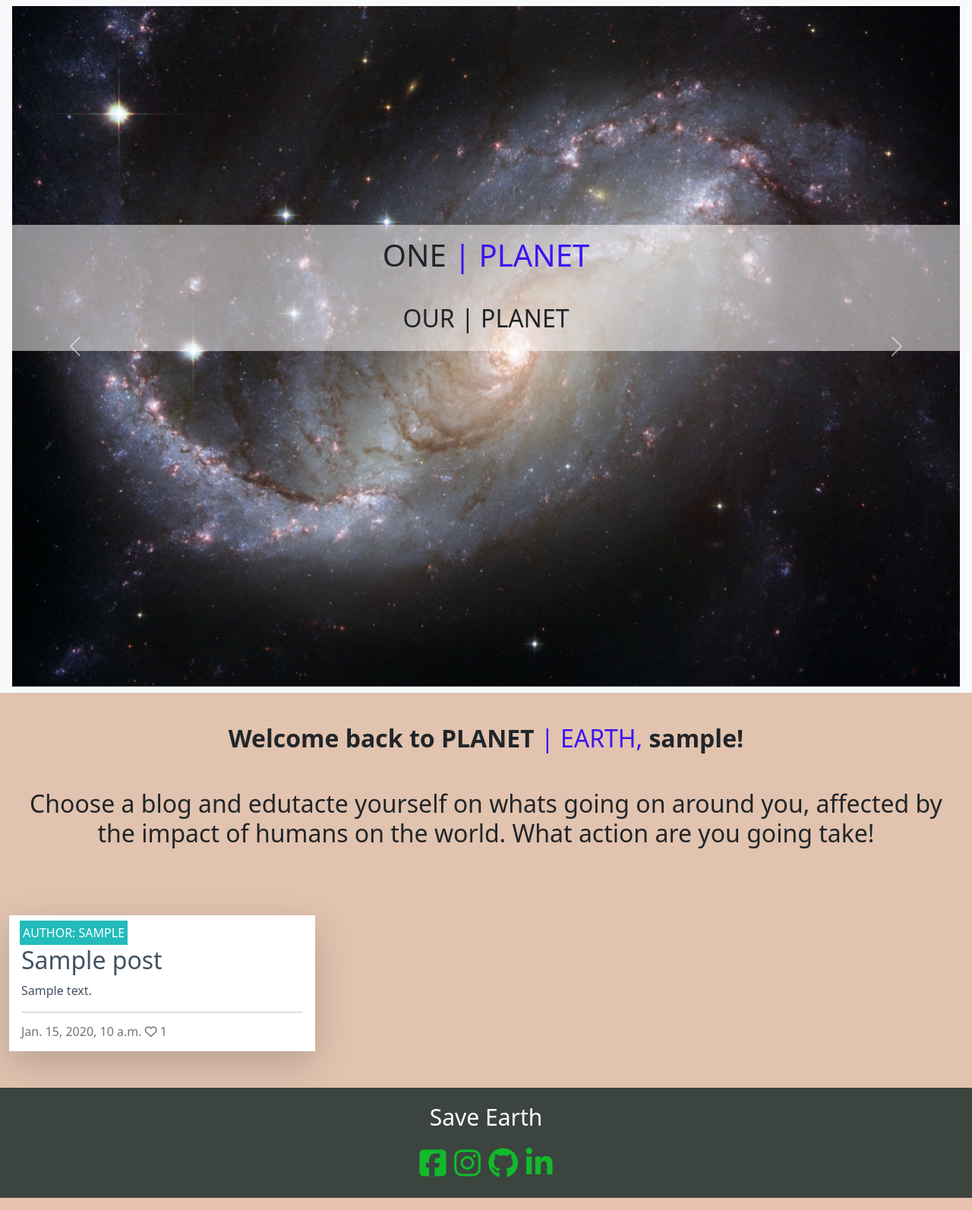
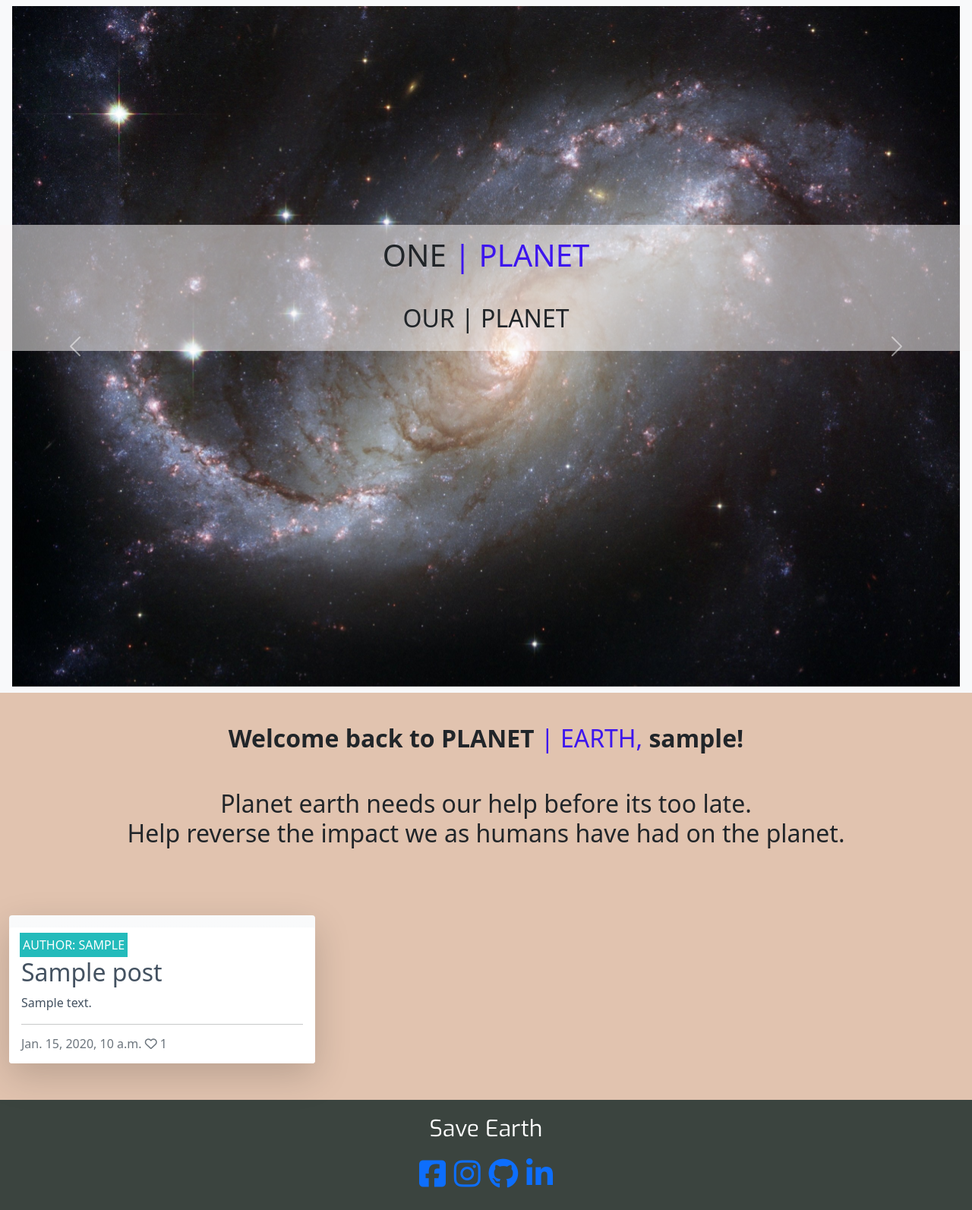
Before and after one commit to Lee-moran/Planet_Earth, a Django app: page / in a window 1280 px wide. Shown: the part 64-1657 px from the top of the page at 76% size. Run offline with Django 3.2, Linux system fonts and the light colour scheme; a user stored in the database is signed in; tables that the repository leaves empty hold one stand-in row (values such as "Sample post"); some libraries are stand-ins or nearby versions.

Commit message:
more styling

```diff
--- a/static/css/style.css
+++ b/static/css/style.css
@@ -1,3 +1,5 @@
+@import url('https://fonts.googleapis.com/css2?family=Exo:ital,wght@0,400;0,700;1,300&family=Roboto:ital,wght@0,400;0,700;1,300&family=Ubuntu:wght@300&display=swap');
+
 body {
     background-color: #100f0f;
 }
@@ -87,6 +89,7 @@ body {
     transform: skew(15deg);
     z-index: 100;
 }
+
 
 .post-link {
     text-decoration: none;
@@ -183,18 +186,27 @@ body {
 /*
 footer
 */
-
 .footer {
     font-size: 30px;
+    font-family: 'Exo';
 }
-.footer a {
-    color: rgb(18, 186, 43);
+
+.footer-for-lg {
+    display: none;
 }
+
+.footer-container {
+    display: flex;
+    flex-direction: column-reverse;
+    align-items: center;
+}
+
 .social-links {
-    margin: 0;
     text-align: center;
     font-size: 40px;
 }
+
+
 .dark-bg {
     background-color: #3b443f;
 }
--- a/templates/base.html
+++ b/templates/base.html
@@ -109,9 +109,9 @@
     <footer class="footer mt-auto py-3 dark-bg">
         <p class="m-0 text-center text-white">Save Earth</p>
         <p class="m-0 text-center text-white mt-2 social-links">
-            <a href="https://www.facebook.com" target="_blank"><i class="fab fa-facebook-square mr-3" target="blank"></i></a>
-            <a href="https://www.instagram.com" target="_blank"><i class="fa-brands fa-instagram mr-3" target="blank"></i></a>
-            <a href="https://github.com/Lee-moran" target="_blank"><i class="fa-brands fa-github mr-3" target="blank"></i></a>
+            <a href="https://www.facebook.com"  target="_blank"><i class="fab fa-facebook-square mr-3" target="blank"></i></a>
+            <a href="https://www.instagram.com"  target="_blank"><i class="fa-brands fa-instagram mr-3" target="blank"></i></a>
+            <a href="https://github.com/Lee-moran"  target="_blank"><i class="fa-brands fa-github mr-3" target="blank"></i></a>
             <a href="https://www.linkedin.com/in/lee-moran-9714153b/" target="_blank"><i class="fa-brands fa-linkedin-in mr-3" target="blank"></i></a>
         </p>
     </footer>
--- a/templates/index.html
+++ b/templates/index.html
@@ -11,7 +11,7 @@
                 {% for post in post_list %}
                 <div class="col-md-4">
                     <div class="card shadow-lg mb-5 bg-light bg-gradient rounded">
-                        <div class="card-body bg-white">
+                        <div class="card-body bg-white col card mt-3">
                             <div class="image-container">
                                 {% if "placeholder" in post.featured_image.url %}
                                 <img class="card-img-top"
@@ -105,12 +105,12 @@
     {% if user.is_authenticated %}
     <h2 class="text-center mt-3 fw-bold">
         Welcome back to <span class="dancing-text">PLANET <span class="thin blue-o"> | EARTH,</span></span> {{ user.username }}!</h2>
-    <h2 class="text-center padding mb-5 mt-5">Choose a blog and edutacte yourself on whats going on around you, affected by
-        the impact of humans on the world. What action are you going take!</h2>
+    <h2 class="text-center padding mb-5 mt-5">Planet earth needs our help before its too late. <br>
+        Help reverse the impact we as humans have had on the planet.</h2>
     </h2>
 
     {% else %}
-
+ <!-- Not logged in user will see this section as home page with Signup and Login button -->
     <h2 class="text-center mt-3 fw-bold mb-5">
         Welcome to <span class="dancing-text">PLANET EARTH</span></h2>
 
```
Also changed, not shown: templates/post_detail.html (+7 -4 lines).
